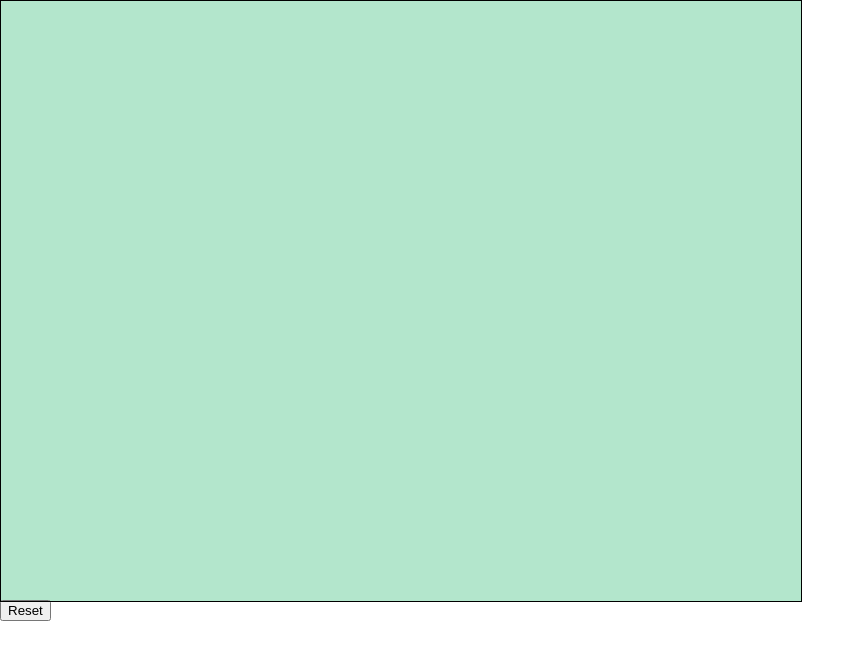
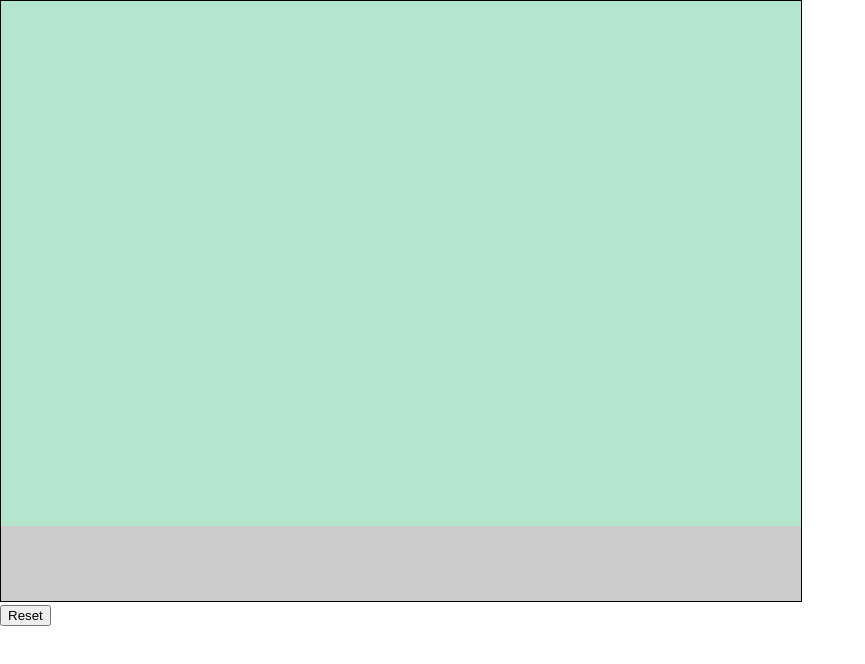
Before and after one commit to bella92/webgl-quadratic-spline, a plain HTML site: page index.html in a window 1280 px wide. Shown: the whole page, without its empty margins (0-865 px from the left). Drawn offline with Linux system fonts and the light colour scheme.

Commit message:
knots pane

```diff
--- a/app.js
+++ b/app.js
@@ -33,7 +33,7 @@ var ctx = textCanvas.getContext("2d");
 
 var program
 
-var degree = 3
+var degree = 2
 
 var u = []
 var d = []
@@ -52,8 +52,6 @@ var init = function() {
     if (!gl) {
         alert('This browser does not support WebGL')
     }
-
-    clearCanvas()
 
     var vertexShader = gl.createShader(gl.VERTEX_SHADER)
     var fragmentShader = gl.createShader(gl.FRAGMENT_SHADER)
@@ -92,6 +90,8 @@ var init = function() {
 
     gl.useProgram(program)
 
+    clearCanvas()
+
     textCanvas.addEventListener("mousemove", function(e) {
         var x = 2 * e.offsetX / canvas.width - 1
         var y = 2 * (canvas.height - e.offsetY) / canvas.height - 1
@@ -110,9 +110,7 @@ var init = function() {
         var y = 2 * (canvas.height - e.offsetY) / canvas.height - 1
 
         if (e.buttons === 1) {
-            if (y > -0.75 && selectedControlPointIndex === null) {
             addControlPoint(x, y)
-            }
         } else if (e.buttons === 2) {
             deleteSelectedControlPoint()
         }
@@ -170,16 +168,16 @@ var s = function(t) {
 }
 
 var calculateKnots = function() {
+    if (d.length > degree) {
         knots = []
 
         for (var i = 0; i < d.length - degree + 1; i++) {
-        var value = i / (d.length - degree)
+            var value = i / (d.length - degree) * 0.95 + 0.025
             knots.push({ x: value * 2 - 1, y: -0.9, r: 0, g: 0, b: 0, size: 3.0 })
         }
 
-    debugger
-
         calculateKnotsVector()
+    }
 }
 
 var calculateKnotsVector = function() {
@@ -190,7 +188,7 @@ var calculateKnotsVector = function() {
     }
 
     for (var i = 0; i < knots.length; i++) {
-        u.push((knots[i].x + 1) / 2)
+        u.push(Math.round((((knots[i].x + 1) / 2 - 0.025) / 0.95) * 100) / 100)
     }
 
     for (var i = 0; i < degree; i++) {
@@ -204,6 +202,10 @@ var drawPoints = function(vertices) {
 
 var drawLineStrip = function(vertices) {
     draw(vertices, gl.LINE_STRIP)
+}
+
+var drawTriangles = function(vertices) {
+    draw(vertices, gl.TRIANGLES)
 }
 
 var draw = function(vertices, mode) {
@@ -250,9 +252,11 @@ var draw = function(vertices, mode) {
 }
 
 var addControlPoint = function(x, y) {
+    if (y > -0.75 && selectedControlPointIndex === null) {
         d.push({ x: x, y: y, r: 0, g: 0, b: 0, size: 3.0 })
         calculateKnots()
         drawScene()
+    }
 }
 
 var deleteSelectedControlPoint = function() {
@@ -328,7 +332,7 @@ var selectNearKnot = function(x, y) {
 }
 
 var translateSelectedControlPoint = function(x, y) {
-    if (selectedControlPointIndex !== null) {
+    if (y > -0.75 && selectedControlPointIndex !== null) {
         d[selectedControlPointIndex].x = x
         d[selectedControlPointIndex].y = y
 
@@ -382,6 +386,21 @@ var drawKnots = function() {
     }
 }
 
+var drawKnotsPane = function() {
+    var knotsPaneVertices = [
+        //Triangle 1
+        -1, -0.75, 0.8, 0.8, 0.8, 3,
+        1, -0.75, 0.8, 0.8, 0.8, 3,
+        -1, -1, 0.8, 0.8, 0.8, 3,
+        //Triangle 2
+        1, -0.75, 0.8, 0.8, 0.8, 3,
+        -1, -1, 0.8, 0.8, 0.8, 3,
+        1, -1, 0.8, 0.8, 0.8, 3,
+    ]
+
+    drawTriangles(knotsPaneVertices)
+}
+
 var drawSpline = function() {
     if (d.length > degree) {
         var splineVertices = []
@@ -403,6 +422,8 @@ var clearCanvas = function() {
     gl.clear(gl.COLOR_BUFFER_BIT | gl.DEPTH_BUFFER_BIT)
 
     ctx.clearRect(0, 0, ctx.canvas.width, ctx.canvas.height);
+
+    drawKnotsPane()
 }
 
 var reset = function(e) {
--- a/styles.css
+++ b/styles.css
@@ -18,5 +18,5 @@ canvas {
 #reset-btn {
   position: absolute;
   left: 0px;
-  top: 600px;
+  top: 605px;
 }
```
Lines whose indentation alone changed are shown as unchanged.
